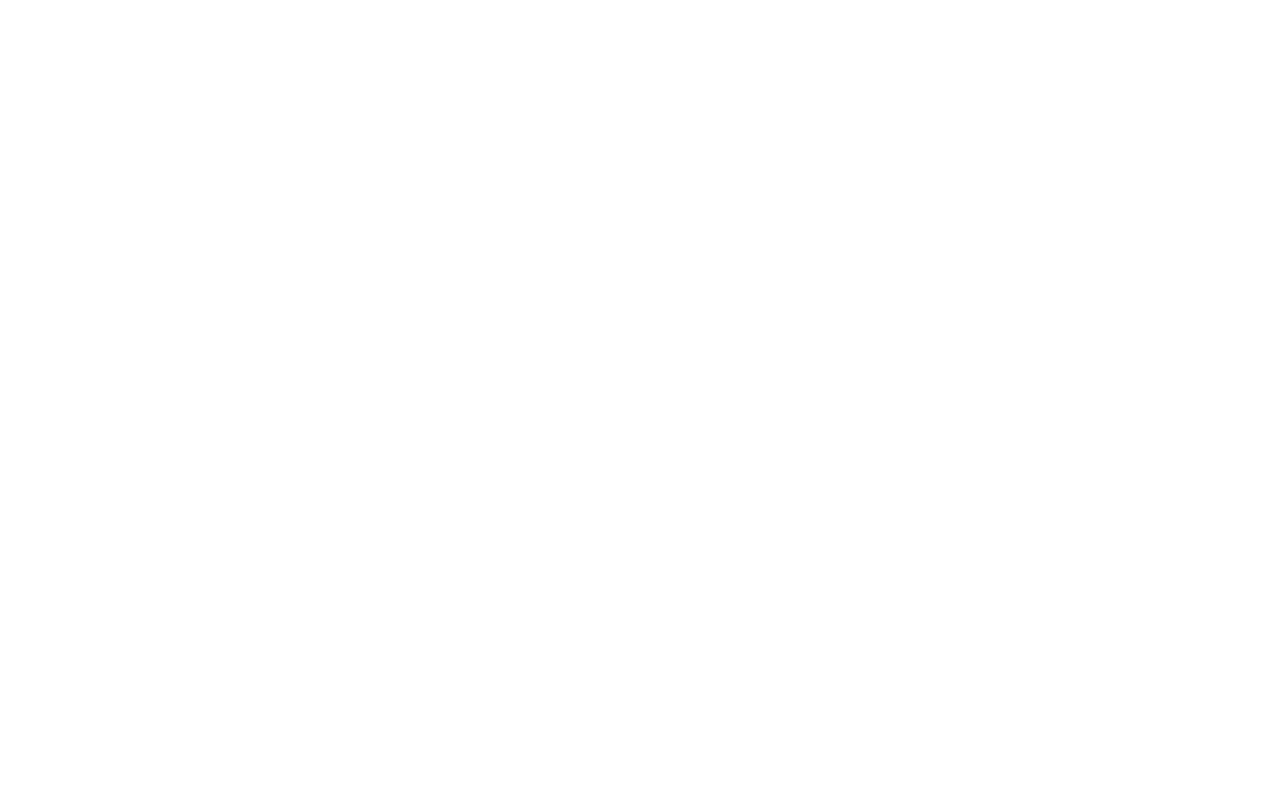
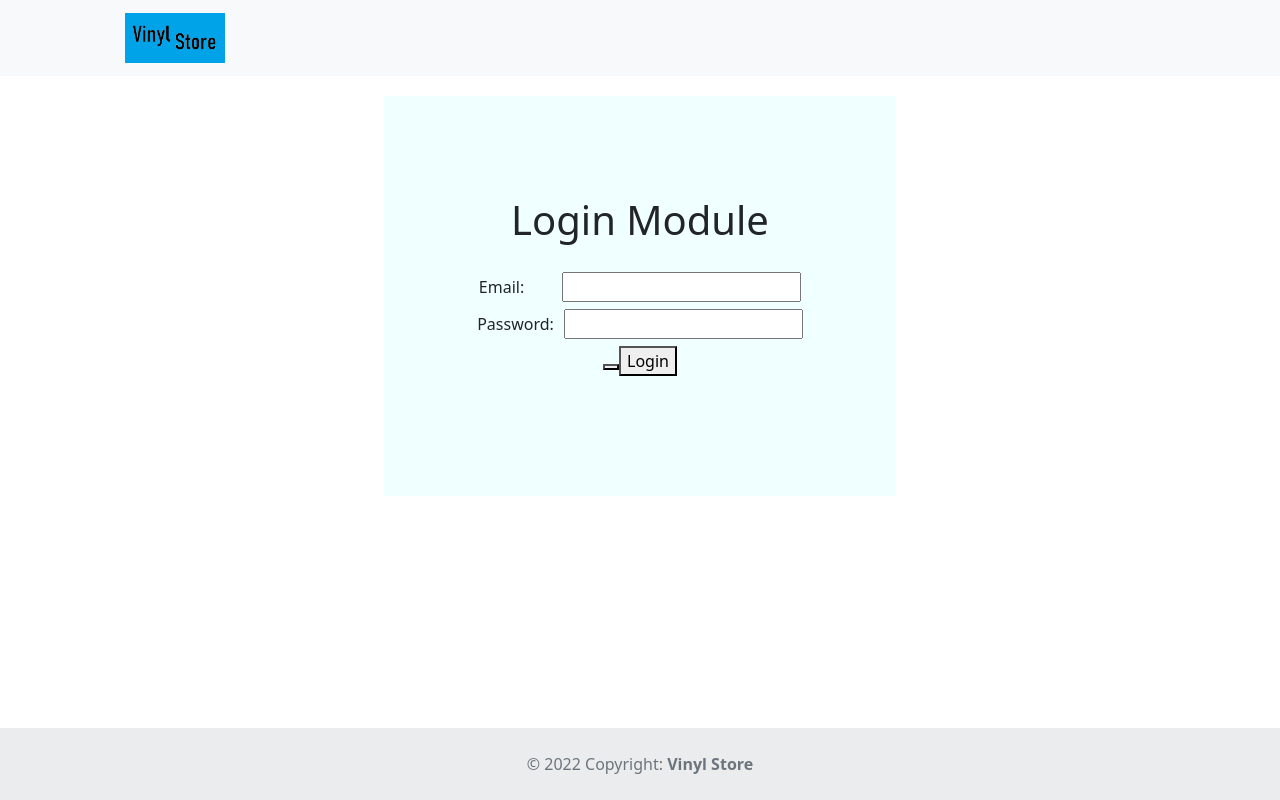
Before and after one commit to Industry-August2022/Team2_Vinyl_Store, an Angular app in the folder vinyl_store_front/: page /login in a window 1280 px wide. Before the commit this address led to /. Built offline with nearby package versions, Linux system fonts and the light colour scheme.

Commit message:
updated navbar links and created basic login

```diff
--- a/vinyl_store_front/src/app/app-routing.module.ts
+++ b/vinyl_store_front/src/app/app-routing.module.ts
@@ -2,9 +2,11 @@
 import { RouterModule, Routes } from '@angular/router';
 
 import { HomeComponent } from './home';
+import { LoginComponent } from './login/login.component';
 
 const routes: Routes = [
-  { path: '', component: HomeComponent},
+  { path: 'home', component: HomeComponent},
+  { path: 'login', component: LoginComponent},
 ];
 
 @NgModule({
--- /dev/null
+++ b/vinyl_store_front/src/app/form-handler/form-handler.component.css
@@ -0,0 +1,13 @@
+.form {
+    margin: auto;
+    background-color: azure;
+}
+
+#form-label-email {
+    margin: 0;
+    padding-right: 38px;
+}
+
+.form-box {
+    margin-bottom: 7px;
+}
--- /dev/null
+++ b/vinyl_store_front/src/app/form-handler/form-handler.component.html
@@ -0,0 +1,21 @@
+<!DOCTYPE html>
+<html>
+    <head>
+        <meta charset="UTF-8">
+        <link rel="stylesheet" type="text/css" href="form-handler.component.css">
+    </head>
+    <body>
+        <div class="form">
+            <form [formGroup]="loginForm" (ngSubmit)="onSubmit()">
+                <label for="email" id="form-label-email">Email: </label>
+                <input id="name" class="form-box" type="text" formControlName="email"/>
+                <br>
+                <label for="password"><span style="padding-right: 10px;">Password: </span></label>
+                <input id="password" class="form-box"  type="text" formControlName="password"/>
+                <br>
+                <button type></button>
+                <button type="submit">Login</button>
+            </form>
+        </div>
+    </body>
+</html>
--- /dev/null
+++ b/vinyl_store_front/src/app/form-handler/form-handler.component.ts
@@ -0,0 +1,35 @@
+import { Component, OnInit } from '@angular/core';
+import { FormGroup,FormControl } from '@angular/forms';
+
+
+@Component({
+  selector: 'app-form-handler',
+  templateUrl: './form-handler.component.html',
+  styleUrls: ['./form-handler.component.css']
+})
+export class FormHandlerComponent implements OnInit {
+
+  submitted = false;
+  registerForm = new FormGroup({
+
+  });
+
+  loginForm = new FormGroup({
+    email: new FormControl(''),
+    password: new FormControl(''),
+  });
+
+  get access(){return this.loginForm.controls;}
+
+  onSubmit(){
+    this.submitted = true;
+    console.log("The form has been submitted.\nThe username: " + this.access.email.value + "\nThe pass: "
+    + this.access.password.value);
+  }
+
+  constructor() { }
+
+  ngOnInit(): void {
+  }
+
+}
--- a/vinyl_store_front/src/app/home/home.component.html
+++ b/vinyl_store_front/src/app/home/home.component.html
@@ -9,7 +9,7 @@
     <body>
         <header>
             <nav class="navbar navbar-expand-lg navbar-light bg-light">
-                <a class="navbar-brand" href="#" style="padding-right: 140px; padding-left: 125px;"><img src="/assets/images/logo.png" height="50px" width="100px"></a>
+                <a class="navbar-brand" href="#" routerLink="/home" routerLinkActive="active" ariaCurrentWhenActive="page" style="padding-right: 140px; padding-left: 125px;"><img src="/assets/images/logo.png" height="50px" width="100px"></a>
                 <button class="navbar-toggler" type="button" data-toggle="collapse" data-target="#navbarSupportedContent" aria-controls="navbarSupportedContent" aria-expanded="false" aria-label="Toggle navigation">
                   <span class="navbar-toggler-icon"></span>
                 </button>
@@ -17,10 +17,10 @@
                 <div class="collapse navbar-collapse" id="navbarSupportedContent">
                   <ul class="navbar-nav mr-auto">
                     <li class="nav-item active">
-                      <a class="nav-link" href="#">Home <span class="sr-only">(current)</span></a>
+                      <a class="nav-link" href="#" routerLink="/home" routerLinkActive="active" ariaCurrentWhenActive="page">Home <span class="sr-only">(current)</span></a>
                     </li>
                     <li class="nav-item">
-                      <a class="nav-link" href="#">Shop</a>
+                      <a class="nav-link" href="#" routerLink="/home" routerLinkActive="active" ariaCurrentWhenActive="page">Shop</a>
                     </li>
                     <li class="nav-item dropdown">
                       <a class="nav-link dropdown-toggle" href="#" id="dropdownMenuButton1" type="button" data-bs-toggle="dropdown" aria-haspopup="true" aria-expanded="false">
@@ -40,7 +40,7 @@
                       </div>
                     </li>
                     <li class="nav-item">
-                        <a class="nav-link" href="#">Login</a>
+                        <a class="nav-link" href="#" routerLink="/login" routerLinkActive="active" ariaCurrentWhenActive="page">Login</a>
                       </li>
                     <li class="nav-item">
                       <a class="nav-link disabled" href="#" style="padding-right: 100px;">Cart</a>
@@ -200,3 +200,4 @@
     </body>
 
 </html>
+<router-outlet></router-outlet>
--- /dev/null
+++ b/vinyl_store_front/src/app/login/login.component.css
@@ -0,0 +1,19 @@
+header {
+    margin-bottom: 20px;
+
+}
+
+.login-container {
+    background-color:azure;
+    width:40%;
+    height:400px;
+    margin: auto;
+    text-align: center;
+    padding-top: 100px;
+}
+
+footer{
+    position: fixed;
+    bottom: 0px;
+    width: 100%;
+}
--- /dev/null
+++ b/vinyl_store_front/src/app/login/login.component.html
@@ -0,0 +1,33 @@
+<!DOCTYPE html>
+<html lang="EN" xml:lang="en">
+<head>
+    <meta charset="UTF-8">
+	<title>Login</title>
+	<link rel="stylesheet" type="text/css" href="login.component.css">
+</head>
+<body>
+    <header>
+        <nav class="navbar navbar-expand-lg navbar-light bg-light">
+            <a class="navbar-brand" href="#" routerLink="/home" routerLinkActive="active" ariaCurrentWhenActive="page" style="padding-right: 140px; padding-left: 125px;"><img src="/assets/images/logo.png" height="50px" width="100px"></a>
+            <button class="navbar-toggler" type="button" data-toggle="collapse" data-target="#navbarSupportedContent" aria-controls="navbarSupportedContent" aria-expanded="false" aria-label="Toggle navigation">
+              <span class="navbar-toggler-icon"></span>
+            </button>
+          </nav>
+    </header>
+    <div class="login-container">
+        <h1 style="padding-bottom: 20px;">Login Module</h1>
+        <app-form-handler></app-form-handler>
+    </div>
+    <!-- Footer -->
+<footer class="text-center text-lg-start bg-light text-muted">
+    <!-- Copyright -->
+    <div class="text-center p-4" style="background-color: rgba(0, 0, 0, 0.05);">
+      © 2022 Copyright:
+      <a class="text-reset fw-bold" style="text-decoration:none;">Vinyl Store</a>
+    </div>
+    <!-- Copyright -->
+  </footer>
+  <!-- Footer -->
+</body>
+</html>
+<router-outlet></router-outlet>
--- /dev/null
+++ b/vinyl_store_front/src/app/login/login.component.ts
@@ -0,0 +1,15 @@
+import { Component, OnInit } from '@angular/core';
+
+@Component({
+  selector: 'app-login',
+  templateUrl: './login.component.html',
+  styleUrls: ['./login.component.css']
+})
+export class LoginComponent implements OnInit {
+
+  constructor() { }
+
+  ngOnInit(): void {
+  }
+
+}
```
Also changed, not shown: vinyl_store_front/src/app/app.module.ts (+8 -2 lines), 2 other files (tests, documents, lock files or other folders).
